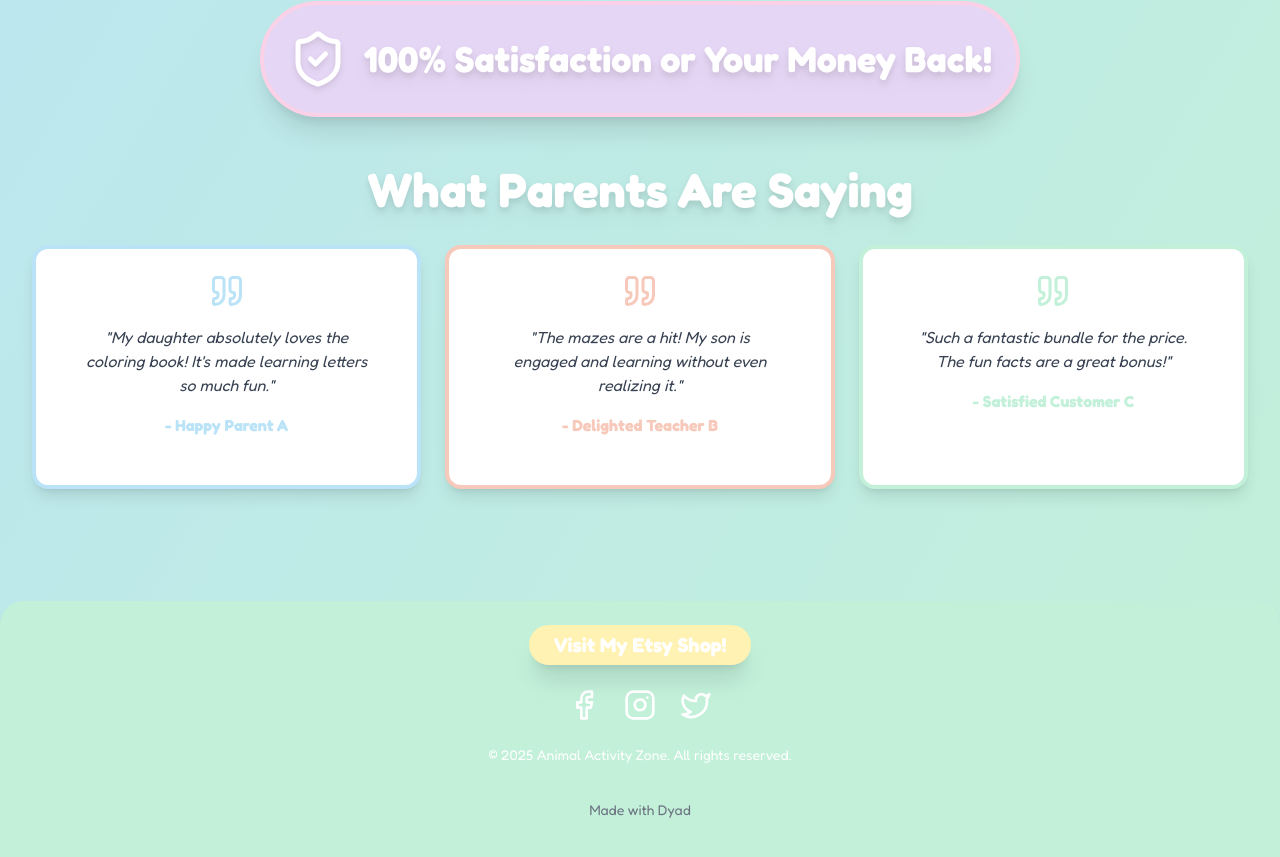
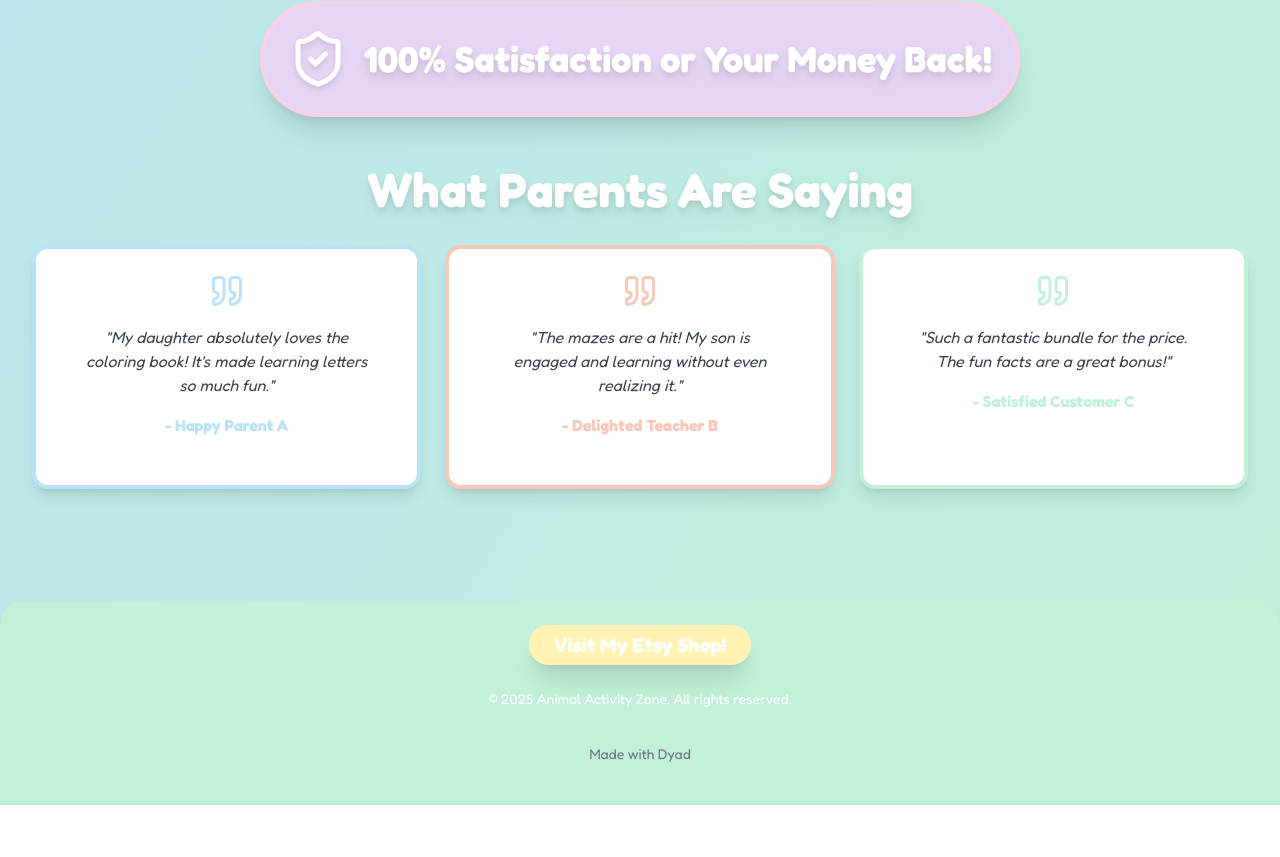
Before and after one commit to anathan03/Children-Website, a React (Vite) app: page / in a window 1280 px wide. Shown: the part 1351-2208 px from the top of the page. After the commit the page ends 2156 px from the top, so only its background shows below. Built offline with nearby package versions, Linux system fonts and the light colour scheme.

Commit message:
Reverted all changes back to version 22c8ce0a43f0a9c6217bf8867e15c9aad7a68f5f

```diff
--- a/src/components/Footer.tsx
+++ b/src/components/Footer.tsx
@@ -1,7 +1,6 @@
 import React from 'react';
 import { Button } from "@/components/ui/button";
 import { MadeWithDyad } from "@/components/made-with-dyad";
-import { Facebook, Instagram, Twitter } from 'lucide-react';
 
 const Footer: React.FC = () => {
   return (
@@ -10,20 +9,7 @@ const Footer: React.FC = () => {
         <Button className="bg-pastel-yellow hover:bg-pastel-peach text-white text-lg md:text-xl font-bold py-3 px-6 rounded-full shadow-xl transition-all duration-300 transform hover:scale-105">
           Visit My Etsy Shop!
         </Button>
-      </a>
-
-      <div className="flex space-x-6 mb-6">
-        <a href="#" className="text-white hover:text-pastel-yellow transition-colors duration-300">
-          <Facebook size={32} />
-        </a>
-        <a href="#" className="text-white hover:text-pastel-yellow transition-colors duration-300">
-          <Instagram size={32} />
-        </a>
-        <a href="#" className="text-white hover:text-pastel-yellow transition-colors duration-300">
-          <Twitter size={32} />
-        </a>
-      </div>
-
+      </a> {/* Closing the anchor tag here */}
       <p className="text-white text-sm mb-4">
         &copy; {new Date().getFullYear()} Animal Activity Zone. All rights reserved.
       </p>
```
Also changed, not shown: 3 other files (tests, documents, lock files or other folders).
